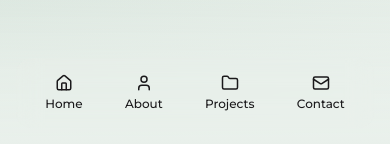
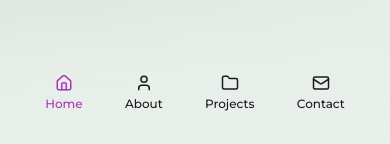
Before and after one commit to yannvillellas/portfolio, a Next.js app: page /en in a window 390 px wide. Shown: the part 700-844 px from the top of the page. Built offline with nearby package versions, Linux system fonts and the light colour scheme.

Commit message:
fix(ui): highlight active mobile navigation link with accent color

```diff
--- a/src/components/navigation/NavLinks.tsx
+++ b/src/components/navigation/NavLinks.tsx
@@ -1,4 +1,6 @@
-import { Link } from "@/i18n/navigation";
+"use client";
+
+import { Link, usePathname } from "@/i18n/navigation";
 import type { NavigationItem } from "@/components/navigation/NavigationContainer";
 
 interface NavLinksProps {
@@ -8,17 +10,23 @@ interface NavLinksProps {
 
 export default function NavLinks({ items, variant }: NavLinksProps) {
   const isMobile = variant === "mobile";
+  const pathname = usePathname();
 
   return (
     <>
-      {items.map((item) => (
+      {items.map((item) => {
+        const isActive = isMobile && pathname === item.link;
+
+        return (
           <Link
             key={item.link}
             href={item.link}
-          className={`text-foreground font-medium font-heading no-underline transition-colors hover:text-(--accent) ${
+            className={`font-medium font-heading no-underline transition-colors ${
               isMobile
-              ? "flex flex-col items-center gap-1 text-xs px-2 py-1"
-              : "text-base duration-300"
+                ? `flex flex-col items-center gap-1 text-xs px-2 py-1 ${
+                    isActive ? "text-(--accent)" : "text-foreground"
+                  }`
+                : "text-foreground text-base duration-300 hover:text-(--accent)"
             }`}
           >
             {isMobile && item.mobileIcon ? (
@@ -30,7 +38,8 @@ export default function NavLinks({ items, variant }: NavLinksProps) {
               <span>{item.label}</span>
             )}
           </Link>
-      ))}
+        );
+      })}
     </>
   );
 }
```
Lines whose indentation alone changed are shown as unchanged.
